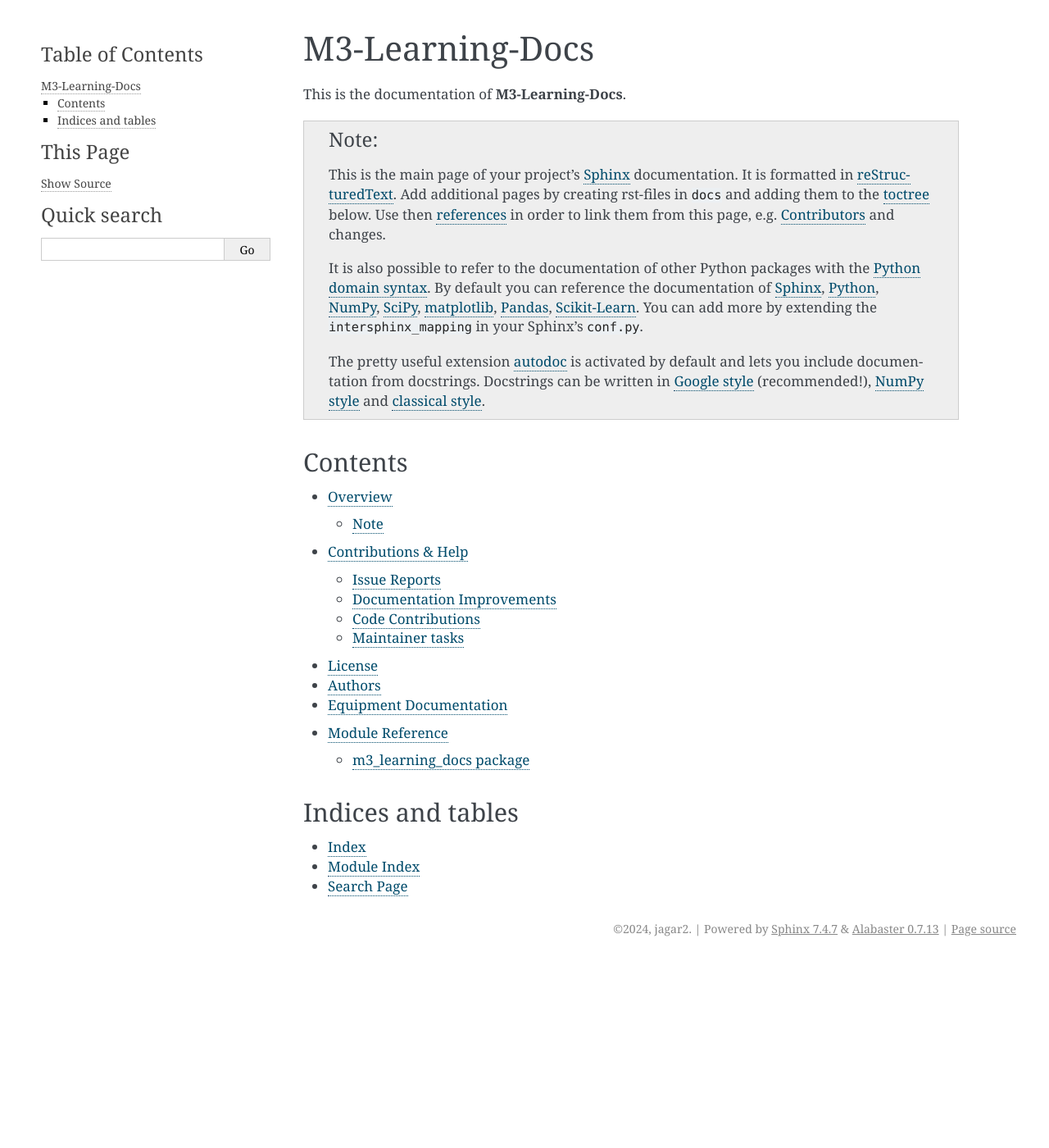
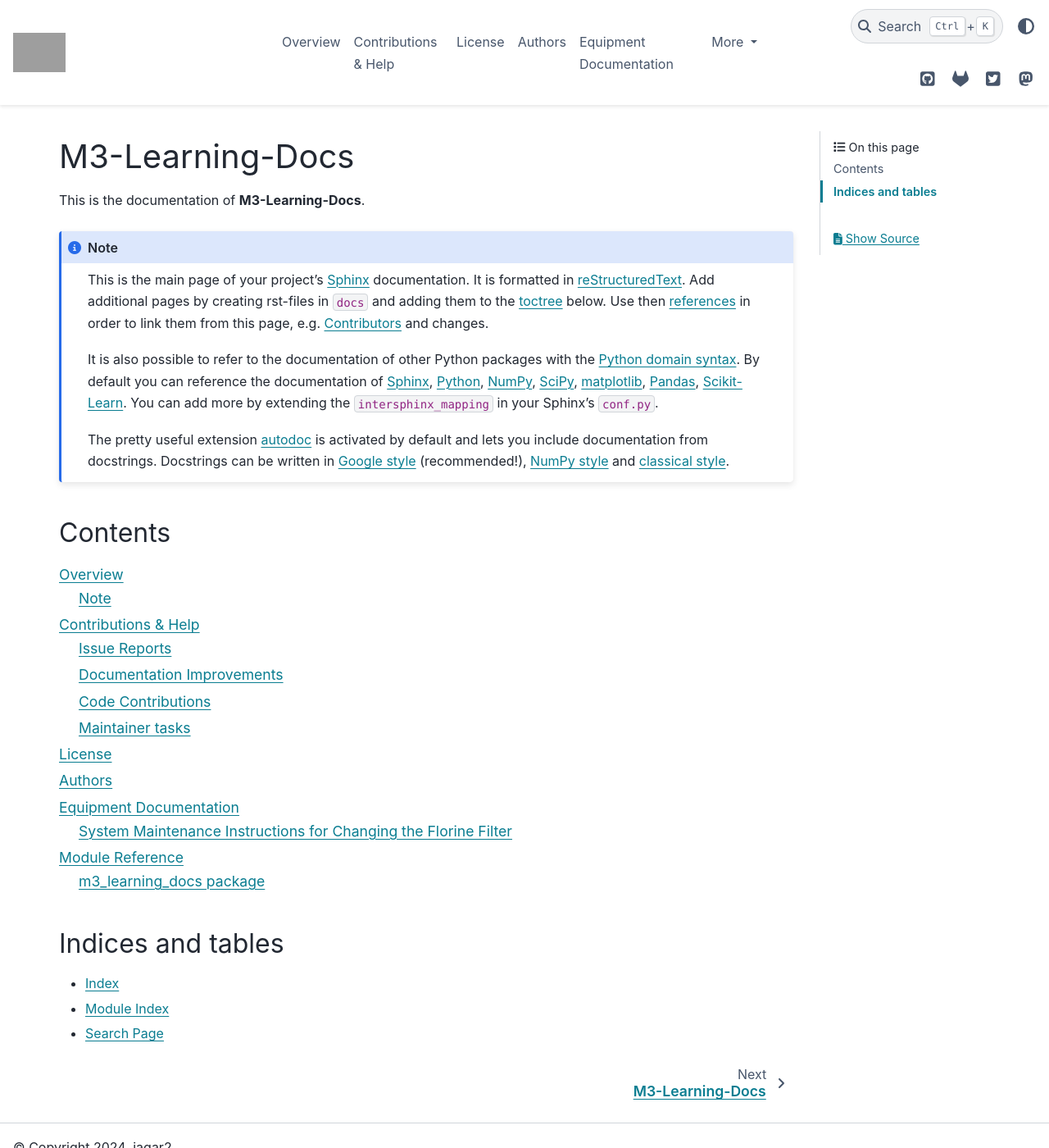
Before and after one commit to m3-learning/M3-Learning-Docs, a Sphinx documentation site: the page built from docs/index.rst, in a window 1280 px wide and 1400 px high. Shown: the whole window at 82% size. Built offline with Sphinx 7.4.7 and the PyData theme 0.15.4, drawn with Linux system fonts in a browser that asks for light colours; pages that are not in the unit, such as notebooks, are missing from menus; some of the changed text lies outside the part shown; grey boxes are pictures that could not be loaded.

Commit message:
working with docs

```diff
--- a/EQUIPMENT.rst
+++ b/EQUIPMENT.rst
@@ -5,4 +5,4 @@ Equipment Documentation
    :maxdepth: 2
    :caption: Equipment
 
-    equipment/Laser_LPX305/Maintenance/F_Filter_Change
+   equipment/Laser_LPX305/Maintenance/F_Filter_Change
--- a/docs/conf.py
+++ b/docs/conf.py
@@ -72,6 +72,7 @@ extensions = [
     "sphinx.ext.ifconfig",
     "sphinx.ext.mathjax",
     "sphinx.ext.napoleon",
+    'myst_parser',
 ]
 
 # Add any paths that contain templates here, relative to this directory.
@@ -156,14 +157,43 @@ todo_emit_warnings = True
 
 # The theme to use for HTML and HTML Help pages.  See the documentation for
 # a list of builtin themes.
-html_theme = "alabaster"
+html_theme = "pydata_sphinx_theme"
 
 # Theme options are theme-specific and customize the look and feel of a theme
 # further.  For a list of options available for each theme, see the
 # documentation.
+# Material theme options (see theme.conf for more information)
 html_theme_options = {
-    "sidebar_width": "300px",
-    "page_width": "1200px"
+    "show_nav_level": 4,
+    "icon_links": [
+        {
+            "name": "GitHub",
+            "url": "https://github.com/<your-org>/<your-repo>",
+            "icon": "fab fa-github-square",
+            "type": "fontawesome",
+        },
+        {
+            "name": "GitLab",
+            "url": "https://gitlab.com/<your-org>/<your-repo>",
+            "icon": "fab fa-gitlab",
+            "type": "fontawesome",
+        },
+        {
+            "name": "Twitter",
+            "url": "https://twitter.com/<your-handle>",
+            "icon": "fab fa-twitter-square",
+            # The default for `type` is `fontawesome` so it is not actually required in any of the above examples as it is shown here
+        },
+        {
+            "name": "Mastodon",
+            "url": "https://<your-host>@<your-handle>",
+            "icon": "fab fa-mastodon",
+        },
+    ],
+    "logo": {
+        "image_light": "_static/Drexel_blue_Logo_square_Light.png",
+        "image_dark": "_static/Drexel_blue_Logo_square_Dark.png",
+    },
 }
 
 # Add any paths that contain custom themes here, relative to this directory.
@@ -190,9 +220,13 @@ html_theme_options = {
 # so a file named "default.css" will overwrite the builtin "default.css".
 html_static_path = ["_static"]
 
+html_css_files = [
+    "custom.css",
+]
+
 # If not '', a 'Last updated on:' timestamp is inserted at every page bottom,
 # using the given strftime format.
-# html_last_updated_fmt = '%b %d, %Y'
+html_last_updated_fmt = "%b %d, %Y"
 
 # If true, SmartyPants will be used to convert quotes and dashes to
 # typographically correct entities.
--- a/docs/requirements.txt
+++ b/docs/requirements.txt
@@ -3,3 +3,5 @@
 # under `install_requires` in `setup.cfg` is also listed here!
 sphinx>=3.2.1
 # sphinx_rtd_theme
+pydata-sphinx-theme
+myst-parser
```
Also changed, not shown: docs/equipment/Laser_LPX305/Maintenance/F_Filter_Change.md (renamed from equipment/Laser_LPX305/Maintenance/F_Filter_Change.md), docs/equipment/Laser_LPX305/Maintenance/template.md (renamed from equipment/Laser_LPX305/Maintenance/template.md), 1 other file.
